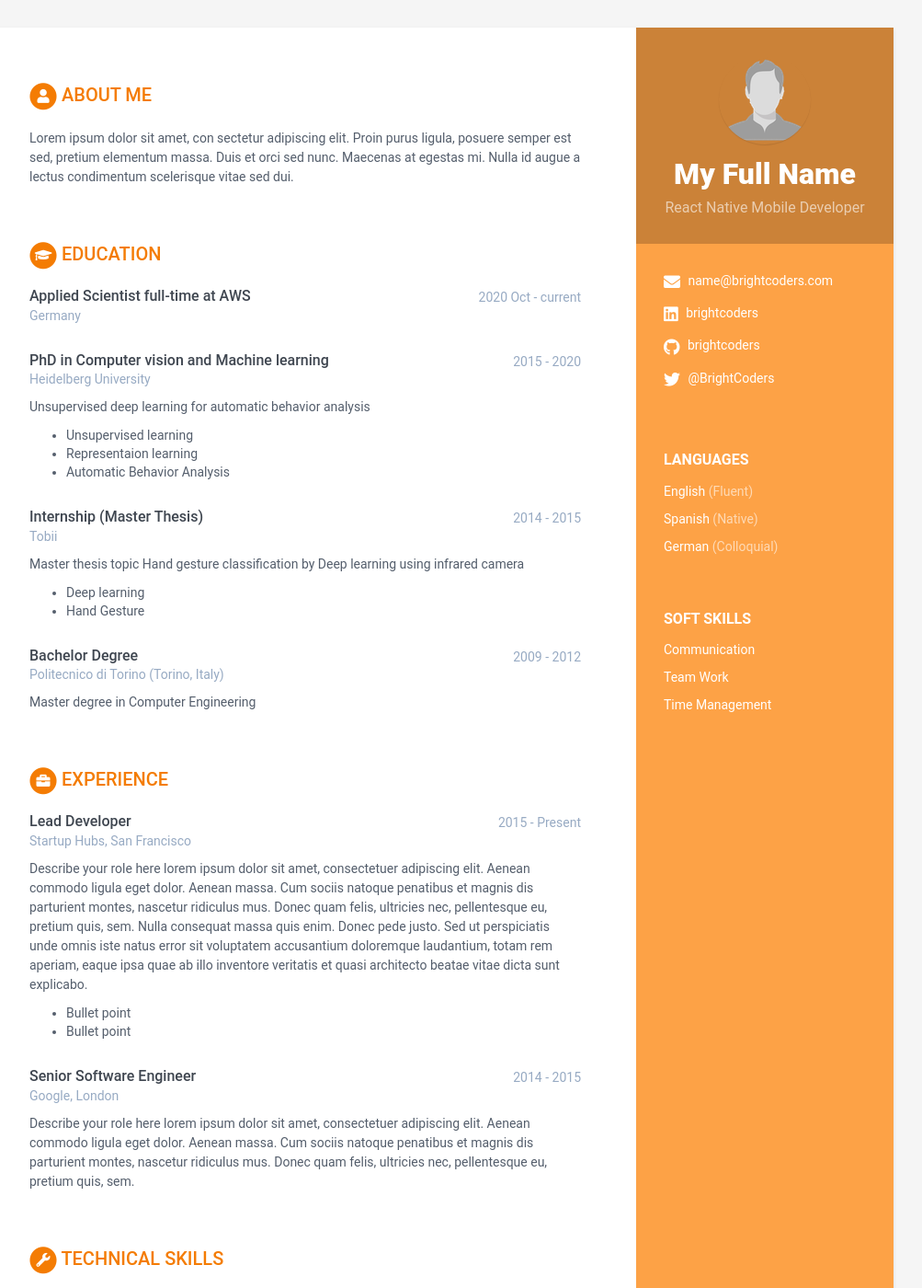
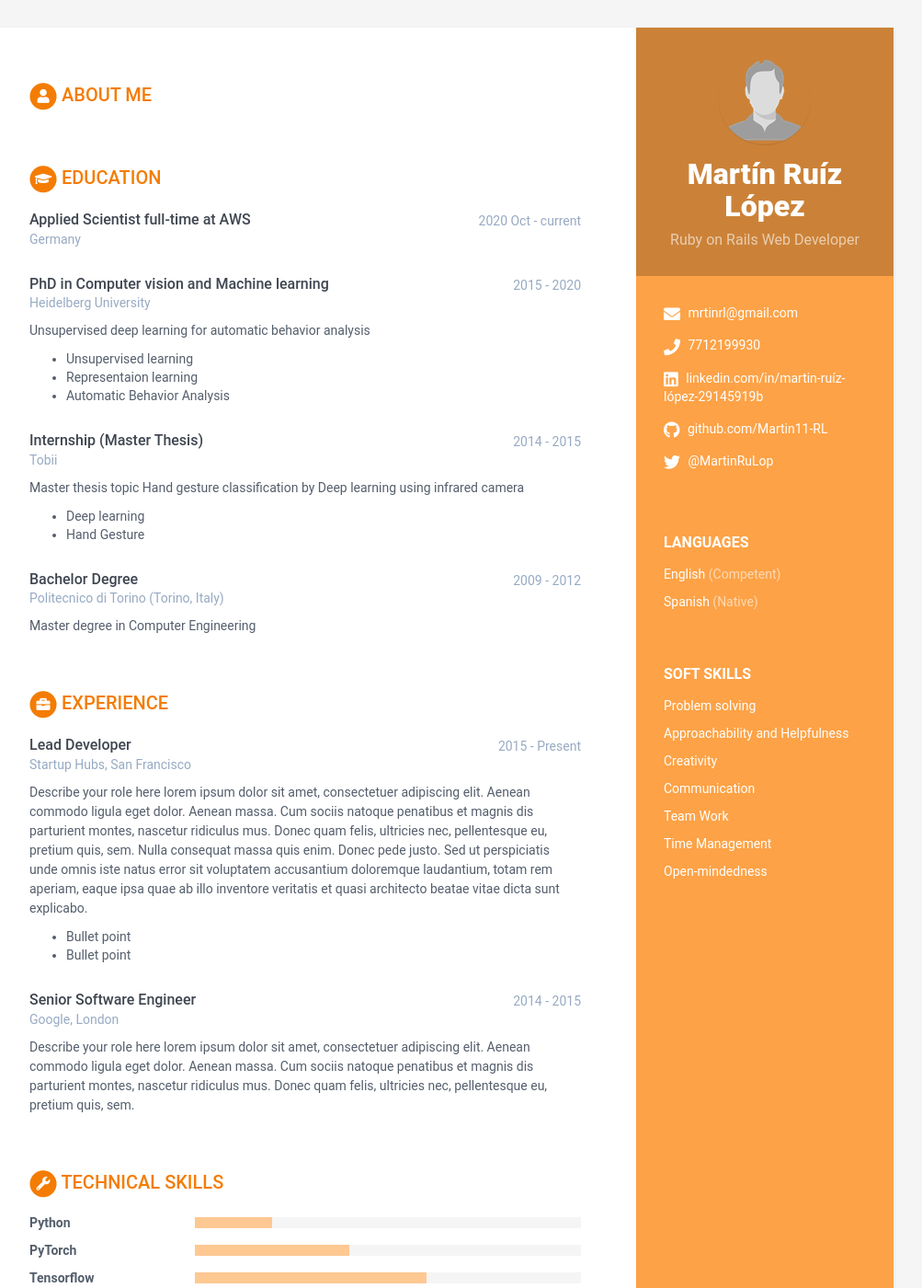
Before and after one commit to BC-MAR-21-ROR/kata-resume-Martin11-RL, a Jekyll site: the page built from index.html, in a window 1280 px wide and 1400 px high. Shown: the whole window at 92% size, without its empty margins (168-1171 px from the left). Built offline with Jekyll 4.4.1, drawn with Linux system fonts in a browser that asks for light colours.

Commit message:
Profile information, contact, and soft skills

```diff
--- a/_data/data.yml
+++ b/_data/data.yml
@@ -7,19 +7,19 @@ sidebar:
   education: False # NO MODIFICAR
 
   # Profile information
-  name: My Full Name # Nombre completo
-  tagline: React Native Mobile Developer # React Native Mobile Developer ó Ruby on Rails Web Developer Según sea el caso
+  name: Martín Ruíz López # Nombre completo
+  tagline: Ruby on Rails Web Developer # React Native Mobile Developer ó Ruby on Rails Web Developer Según sea el caso
   avatar: profile.png # Colocar una imagen con tu foto de 100x100 pixels dentro de /assets/images
 
   # Actualiza tus datos de contacto
-  email: name@brightcoders.com
-  phone:
+  email: mrtinrl@gmail.com
+  phone: 7712199930
   website: # No agregar http://
-  linkedin: brightcoders
-  github: brightcoders
+  linkedin: linkedin.com/in/martin-ruíz-lópez-29145919b
+  github: github.com/Martin11-RL
   gitlab:
   bitbucket:
-  twitter: '@BrightCoders'
+  twitter: '@MartinRuLop'
   stack-overflow: # Number/Username, e.g. 123456/alandoe
   codewars:
   goodreads: # Number-Username, e.g. 123456-alandoe
@@ -27,16 +27,22 @@ sidebar:
   # Actualiza según los idiomas y nieles que tienes. Agrega o Elimina según sea necesario.
   languages:
     - idiom: English
-      level: Fluent # Utiliza el resultado de tu examen oficial, o el nivel de acuerdo al modelo Dreyfus
+      level: Competent # Utiliza el resultado de tu examen oficial, o el nivel de acuerdo al modelo Dreyfus
 
     - idiom: Spanish
       level: Native # Utiliza el resultado de tu examen oficial, o el nivel de acuerdo al modelo Dreyfus
 
-    - idiom: German
-      level: Colloquial
-
   # Registra aquí tus soft skills. Agrega o elimina según sea necesario
   interests:
+    - item: Problem solving
+      link: # dejar en blanco
+
+    - item: Approachability and Helpfulness
+      link: # dejar en blanco
+
+    - item: Creativity
+      link: # dejar en blanco
+
     - item: Communication
       link: # dejar en blanco
 
@@ -46,11 +52,15 @@ sidebar:
     - item: Time Management
       link: # dejar en blanco
 
+    - item: Open-mindedness
+      link: # dejar en blanco
+
+
 # Registra aquí un resumen de tu perfil
 career-profile:
   title: About Me # NO MODIFICAR
   summary: |
-    Lorem ipsum dolor sit amet, con sectetur adipiscing elit. Proin purus ligula, posuere semper est sed, pretium elementum massa. Duis et orci sed nunc. Maecenas at egestas mi. Nulla id augue a lectus condimentum scelerisque vitae sed dui.
+
 
 # Registra aquí tus estudios. Agrega o elimina según sea necesario
 educationcomplete:
```
